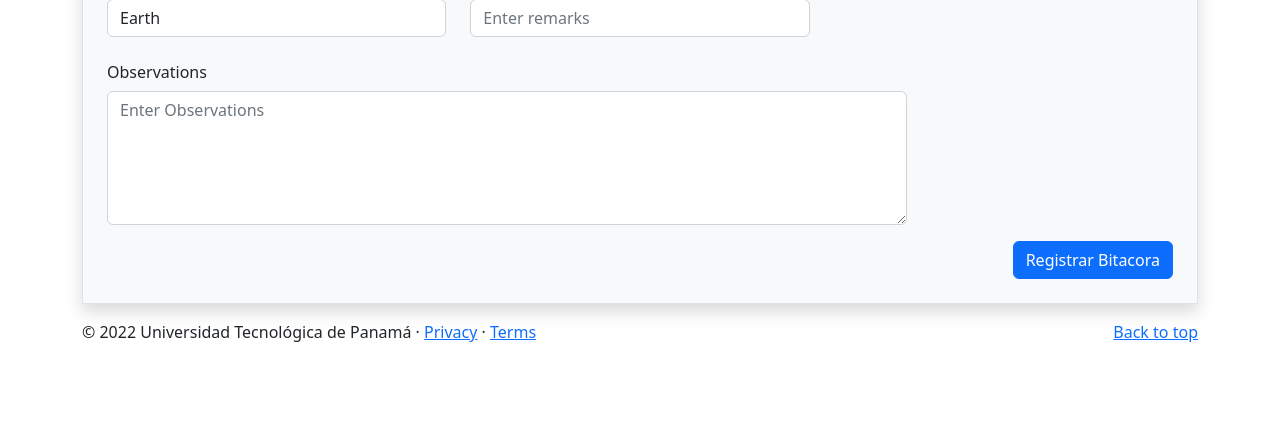
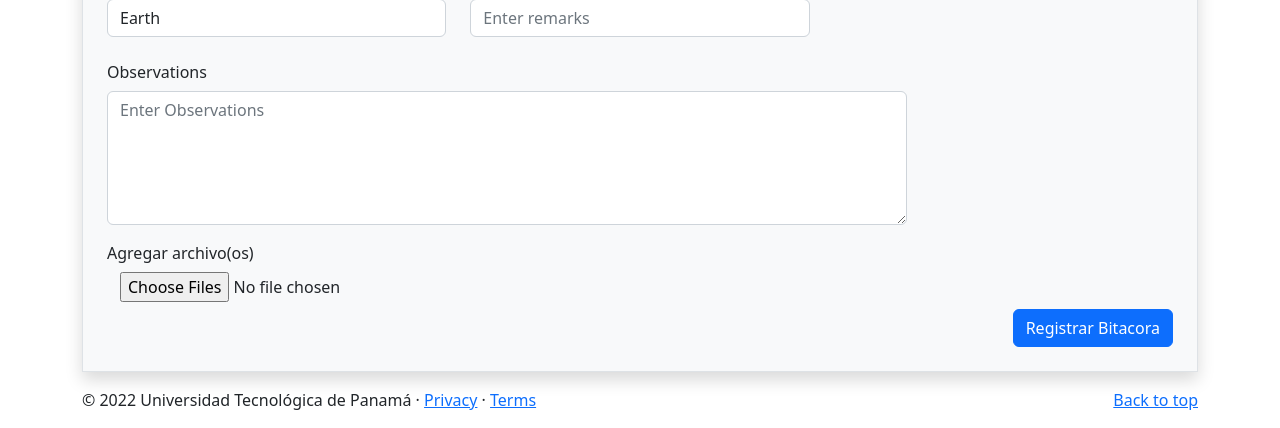
Before and after one commit to MikeDev00/Proyecto-GIIS, a Django app: page /bitacora/ in a window 1280 px wide. Shown: the part 987-1415 px from the top of the page. Before the commit the page ends 1329 px from the top, so only its background shows below. Run offline with Django 4.2, Linux system fonts and the light colour scheme; some libraries are stand-ins or nearby versions.

Commit message:
file prueba

```diff
--- a/ProyectoGIIS/home/forms.py
+++ b/ProyectoGIIS/home/forms.py
@@ -29,3 +29,4 @@ class BitacoraForm(forms.Form):
     groundtyp = forms.CharField()
     remarksgro = forms.CharField()
     observations = forms.CharField()
+    input2 = forms.FileField()
--- a/ProyectoGIIS/home/templates/bitacora.html
+++ b/ProyectoGIIS/home/templates/bitacora.html
@@ -183,7 +183,19 @@
                                 <div class="col-9">
                                   <textarea id="observations" name="observations" cols="40" rows="5" class="form-control" placeholder="Enter Observations"></textarea>
                                 </div>
+                            </div>
+
+                            <div class="form-group">
+                                <label class="col-md-12 control-label">
+                                  Agregar archivo(os)
+                                </label>
+                                <div class="col-sm-9">
+                                  <span class="btn btn-default btn-file">
+                                    <input id="input2" name="input2" type="file" class="file" multiple data-show-upload="true" data-show-caption="true">
+                                  </span>
+                                </div>
                               </div>
+
 
                             <div class="col-md-12">
 
```
